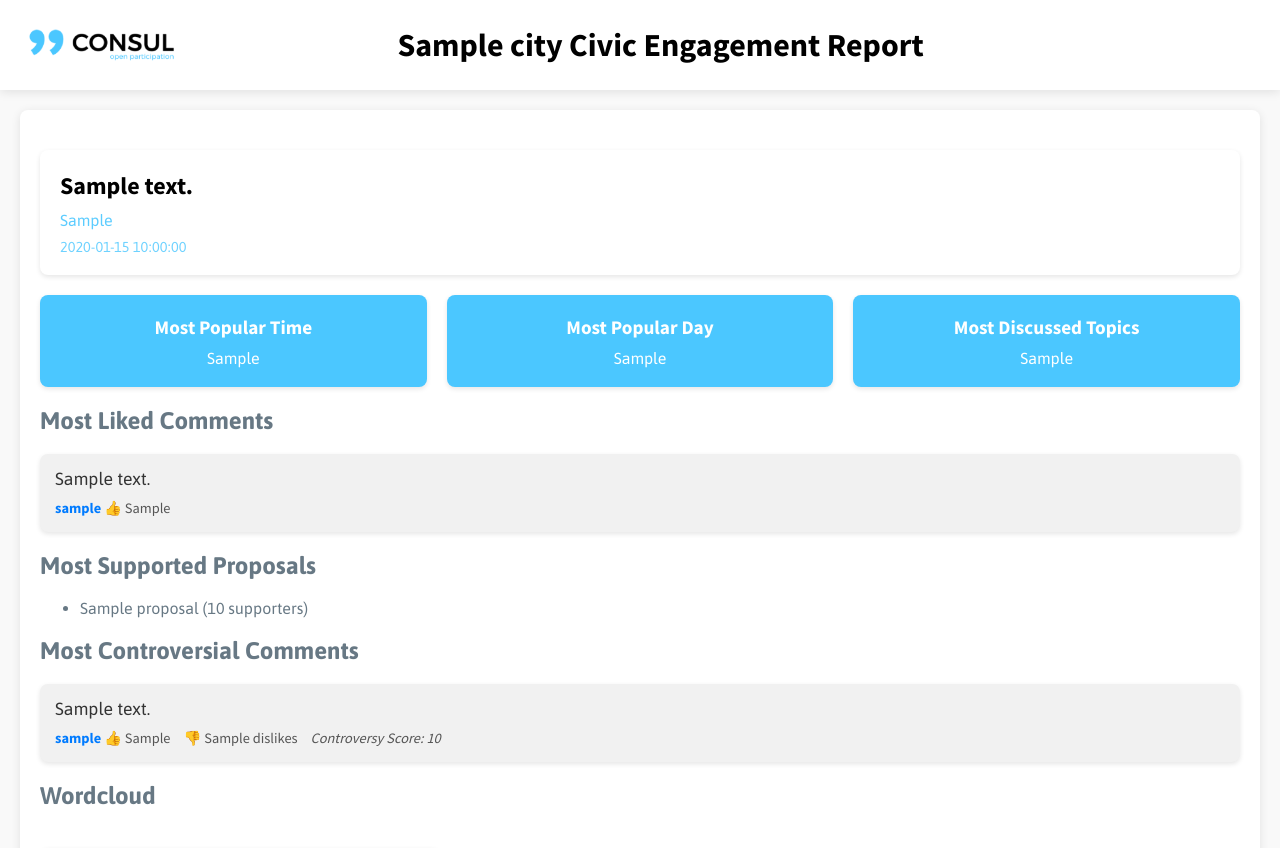
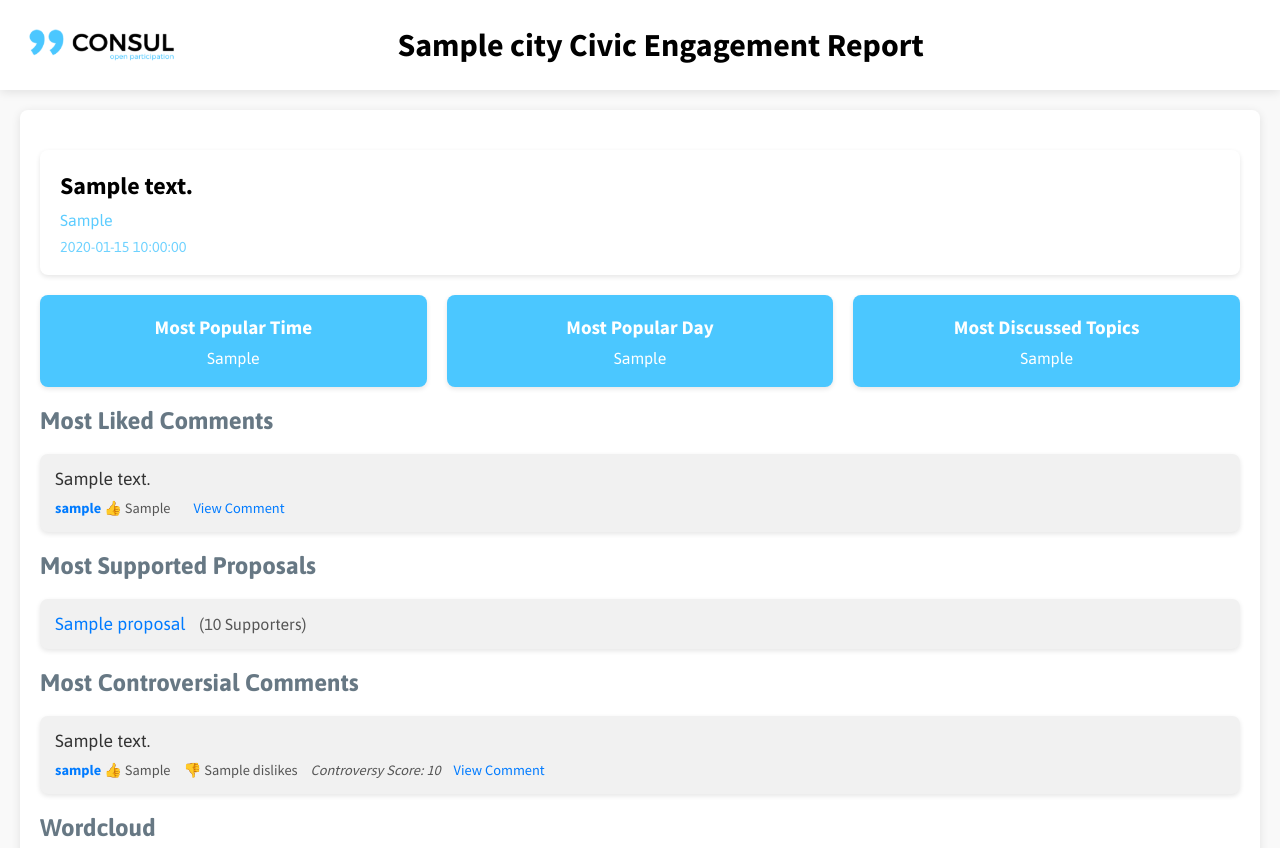
Before and after one commit to denishotii/ConsulDemocracy24-kommueneImFokus, a Flask app: template templates/report_template.html in a window 1280 px wide. Shown: the top 848 px of the page. Run offline with Flask 3, Linux system fonts and the light colour scheme; the template is opened without the code that fills it: most values are stand-ins (such as "Sample title", 1, 10 or a date in 2020); parts of the project's set-up code (start-up, migrations or seed data) failed here and were passed over; some web fonts are replaced.

```diff
--- a/app.py
+++ b/app.py
@@ -105,44 +105,99 @@ def download_report(city):
 
 # Helper functions to generate statistics
 def get_most_discussed_topics(comments_df):
-    # Example: Extract most frequent words from comments
-    from collections import Counter
-    import re
+    try:
+        # Check if the DataFrame is empty or has no "Text" column
+        if comments_df.empty or "Text" not in comments_df.columns:
+            return "Not enough data available yet. Metrics will appear as more users become active."
 
-    words = " ".join(comments_df["Text"].dropna()).lower()
-    words = re.findall(r'\b\w+\b', words)
-    word_counts = Counter(words).most_common(5)
-    return ", ".join([word for word, count in word_counts])
+        from collections import Counter
+        import re
+
+        words = " ".join(comments_df["Text"].dropna()).lower()
+        words = re.findall(r'\b\w+\b', words)
+
+        # Check if there are any words
+        if not words:
+            return "No topics available for analysis."
+
+        word_counts = Counter(words).most_common(5)
+        return ", ".join([word for word, count in word_counts])
+    except Exception as e:
+        return f"An error occurred while calculating most discussed topics: {str(e)}"
 
 def get_most_liked_comments(comments_df):
-    # Example: Find the most liked comments
-    most_liked = comments_df.nlargest(3, "Total Votes")
-    return most_liked[["Text", "Total Votes", "Username"]].to_dict("records")
+    try:
+        # Check if the DataFrame is empty or has no "Total Votes" column
+        if comments_df.empty or "Total Votes" not in comments_df.columns:
+            return [{"Text": "Not enough data available yet.", "Total Votes": 0, "Username": "N/A", "URL": "#"}]
+
+        most_liked = comments_df.nlargest(5, "Total Votes")
+        return most_liked[["Text", "Total Votes", "Username", "URL"]].to_dict("records")
+    except Exception as e:
+        return [{"Text": f"An error occurred: {str(e)}", "Total Votes": 0, "Username": "N/A", "URL": "#"}]
 
 def get_peak_hours(comments_df):
-    # Parse dates with the correct format
-    comments_df["Date"] = pd.to_datetime(comments_df["Date"], format="%d. %B %Y %H:%M:%S")
-    comments_df["Hour"] = comments_df["Date"].dt.hour
-    peak_hours = comments_df["Hour"].value_counts().idxmax()
-    return f"Most comments were posted at {peak_hours}:00."
+    try:
+        # Check if the DataFrame is empty or has no "Date" column
+        if comments_df.empty or "Date" not in comments_df.columns:
+            return "Not enough data available yet. Metrics will appear as more users become active."
+
+        # Parse dates with the correct format
+        comments_df["Date"] = pd.to_datetime(comments_df["Date"], format="%d. %B %Y %H:%M:%S")
+        comments_df["Hour"] = comments_df["Date"].dt.hour
+
+        # Check if there are any valid hours
+        if comments_df["Hour"].empty:
+            return "No valid time data available."
+
+        peak_hours = comments_df["Hour"].value_counts().idxmax()
+        return f"Most comments were posted at {peak_hours}:00."
+    except Exception as e:
+        return f"An error occurred while calculating peak hours: {str(e)}"
 
 def get_peak_days(comments_df):
-    # Parse dates with the correct format
-    comments_df["Date"] = pd.to_datetime(comments_df["Date"], format="%d. %B %Y %H:%M:%S")
-    comments_df["Day"] = comments_df["Date"].dt.day_name()
-    peak_day = comments_df["Day"].value_counts().idxmax()
-    return f"Most comments were posted on {peak_day}."
+    try:
+        # Check if the DataFrame is empty or has no "Date" column
+        if comments_df.empty or "Date" not in comments_df.columns:
+            return "Not enough data available yet. Metrics will appear as more users become active."
+
+        # Parse dates with the correct format
+        comments_df["Date"] = pd.to_datetime(comments_df["Date"], format="%d. %B %Y %H:%M:%S")
+        comments_df["Day"] = comments_df["Date"].dt.day_name()
+
+        # Check if there are any valid days
+        if comments_df["Day"].empty:
+            return "No valid day data available."
+
+        peak_day = comments_df["Day"].value_counts().idxmax()
+        return f"Most comments were posted on {peak_day}."
+    except Exception as e:
+        return f"An error occurred while calculating peak days: {str(e)}"
 
 def get_most_supported_proposals(proposals_df):
-    # Example: Find the most supported proposals
-    most_supported = proposals_df.nlargest(3, "Supporters")
-    return most_supported[["Title", "Supporters"]].to_dict("records")
+    try:
+        # Check if the DataFrame is empty or has no "Supporters" column
+        if proposals_df.empty or "Supporters" not in proposals_df.columns:
+            return [{"Title": "Not enough data available yet.", "Supporters": 0, "URL": "#"}]
+
+        most_supported = proposals_df.nlargest(5, "Supporters")
+        # Convert supporters to integers
+        most_supported["Supporters"] = most_supported["Supporters"].astype(int)
+        return most_supported[["Title", "Supporters", "URL"]].to_dict("records")
+    except Exception as e:
+        return [{"Title": f"An error occurred: {str(e)}", "Supporters": 0, "URL": "#"}]
 
 def get_most_controversial_comments(comments_df):
-    # Example: Find the most controversial comments (high dislikes)
-    comments_df["Controversy"] = comments_df["Dislikes"] / comments_df["Total Votes"]
-    most_controversial = comments_df.nlargest(3, "Controversy")
-    return most_controversial[["Text", "Controversy", "Username", "Total Votes", "Dislikes"]].to_dict("records")
+    try:
+        # Check if the DataFrame is empty or has no "Dislikes" or "Total Votes" columns
+        if comments_df.empty or "Dislikes" not in comments_df.columns or "Total Votes" not in comments_df.columns:
+            return [{"Text": "Not enough data available yet.", "Total Votes": 0, "Dislikes": 0, "Username": "N/A", "Controversy": 0, "URL": "#"}]
+
+        comments_df["Controversy"] = comments_df["Dislikes"] / comments_df["Total Votes"]
+        most_controversial = comments_df.nlargest(5, "Controversy")
+        return most_controversial[["Text", "Controversy", "Username", "Total Votes", "Dislikes", "URL"]].to_dict("records")
+    except Exception as e:
+        return [{"Text": f"An error occurred: {str(e)}", "Total Votes": 0, "Dislikes": 0, "Username": "N/A", "Controversy": 0, "URL": "#"}]
 
 if __name__ == "__main__":
     app.run(debug=True)
--- a/static/styles.css
+++ b/static/styles.css
@@ -294,3 +294,54 @@ footer a:hover {
 .download-link:hover {
     transform: scale(1.02); /* Slight size increase */
 }
+
+
+.comment-link {
+    color: #007BFF;
+    text-decoration: none;
+    margin-left: 10px;
+}
+
+.comment-link:hover {
+    text-decoration: underline;
+}
+
+/* Proposals Container */
+.proposals-container {
+    display: flex;
+    flex-direction: column;
+    gap: 10px; /* Space between proposals */
+    margin: 20px 0;
+}
+
+/* Individual Proposal */
+.proposal {
+    background-color: #f1f1f1; /* Gray background */
+    padding: 15px;
+    border-radius: 8px;
+    box-shadow: 0 2px 5px rgba(0, 0, 0, 0.1);
+    transition: transform 0.2s ease, box-shadow 0.2s ease; /* Smooth hover effect */
+}
+
+.proposal:hover {
+    transform: scale(1.02); /* Slight zoom effect on hover */
+    box-shadow: 0 4px 10px rgba(0, 0, 0, 0.2); /* Enhanced shadow on hover */
+}
+
+/* Proposal Title */
+.proposal-title {
+    font-size: 1.1rem; /* Slightly larger font */
+    color: #007BFF; /* Link color */
+    text-decoration: none; /* Remove underline */
+}
+
+.proposal-title:hover {
+    text-decoration: underline; /* Add underline on hover */
+}
+
+/* Supporters Text */
+.supporters {
+    font-size: 1rem; /* Slightly smaller font */
+    color: #555; /* Muted color for supporters */
+    margin-left: 10px; /* Space between title and supporters */
+}
--- a/templates/index.html
+++ b/templates/index.html
@@ -6,6 +6,7 @@
     <title>Choose a City</title>
     <link href="https://fonts.googleapis.com/css2?family=Asap:wght@400;700&family=Source+Sans+Pro:wght@400;700&family=PI+Serif&display=swap" rel="stylesheet">
     <link rel="stylesheet" href="{{ url_for('static', filename='styles.css') }}">
+    <link rel="icon" type="image/png" href="static/consul_logo (1).ico">
 </head>
 <body>
     <header>
--- a/templates/report_template.html
+++ b/templates/report_template.html
@@ -46,18 +46,21 @@
                     <div class="comment-details">
                         <span class="author">{{ comment.Username }}</span>
                         <span class="likes">👍 {{ comment['Total Votes'] }}</span>
+                        <a href="{{ comment.URL }}" target="_blank" class="comment-link">View Comment</a>
                     </div>
                 </div>
             {% endfor %}
         </div>
 
-        <!-- Most Supported Proposals -->
         <h2>Most Supported Proposals</h2>
-        <ul>
+        <div class="proposals-container">
             {% for proposal in data.most_supported_proposals %}
-                <li>{{ proposal.Title }} ({{ proposal.Supporters }} supporters)</li>
+                <div class="proposal">
+                    <a href="{{ proposal.URL }}" target="_blank" class="proposal-title">{{ proposal.Title }}</a>
+                    <span class="supporters">({{ proposal.Supporters }} Supporters)</span>
+                </div>
             {% endfor %}
-        </ul>
+        </div>
 
         <!-- Most Controversial Comments -->
         <h2>Most Controversial Comments</h2>
@@ -70,6 +73,7 @@
                         <span class="likes">👍 {{ comment['Total Votes'] }}</span>
                         <span class="dislikes">👎 {{ comment.Dislikes }}</span>
                         <span class="controversy">Controversy Score: {{ comment.Controversy | round(2) }}</span>
+                        <a href="{{ comment.URL }}" target="_blank" class="comment-link">View Comment</a>
                     </div>
                 </div>
             {% endfor %}
```
Also changed, not shown: static/consul_logo (1).ico (added), static/logo.ico (added), 1 other file.
